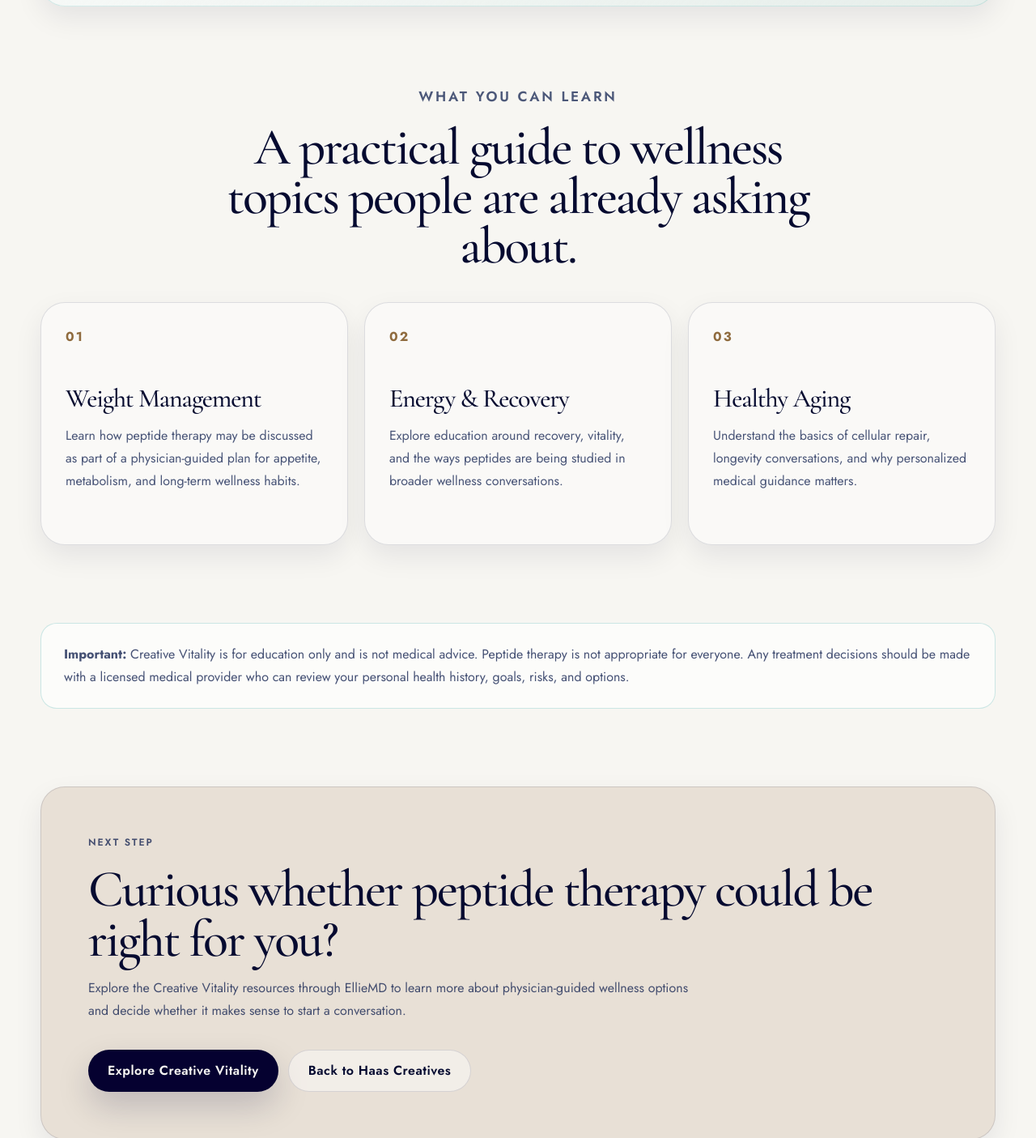
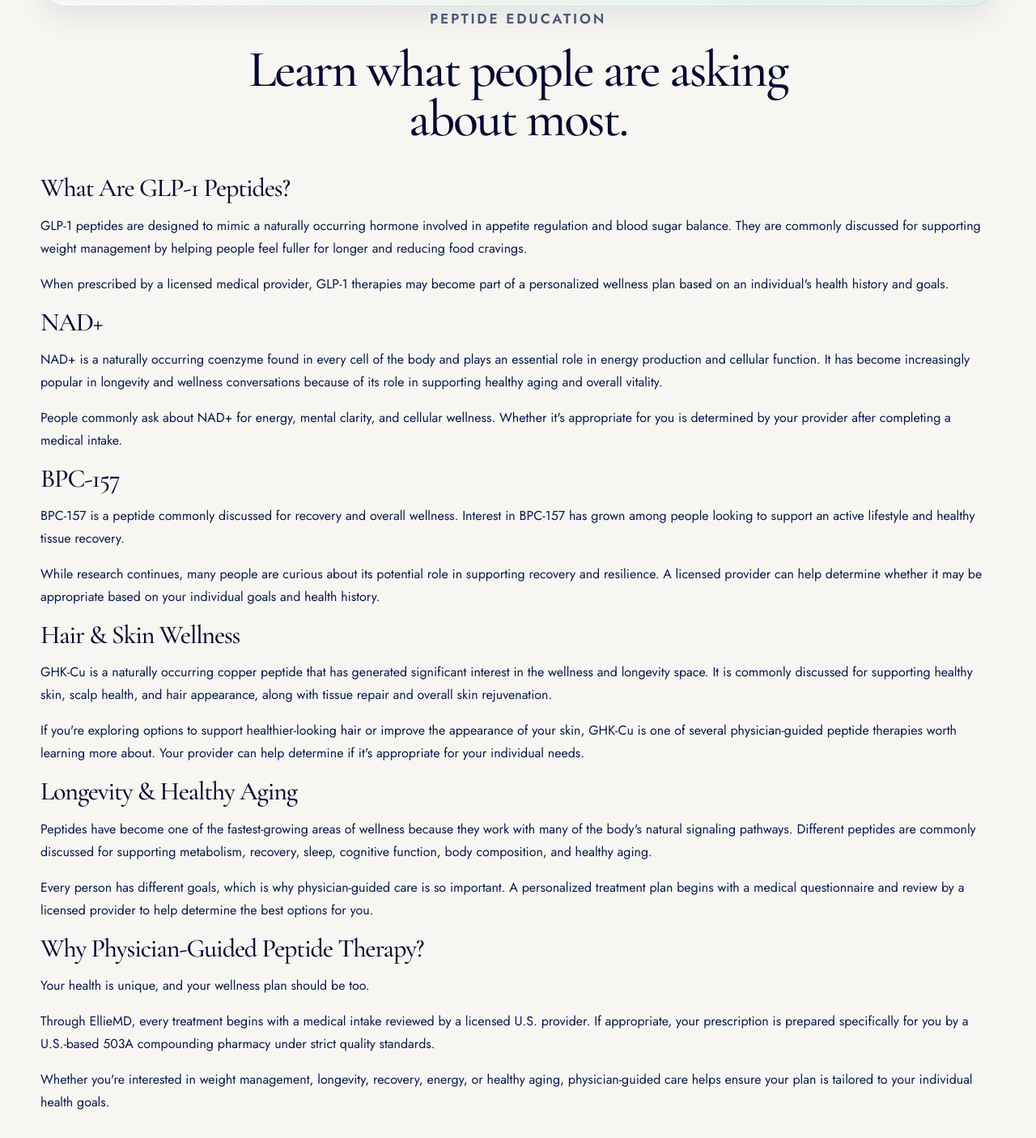
Before and after one commit to janie007/creative-vitality, a plain HTML site: page creative-vitality.html in a window 1280 px wide. Shown: the part 1524-2929 px from the top of the page at 81% size. Drawn offline with nearby package versions, Linux system fonts and the light colour scheme.

Commit message:
Add peptide education content

```diff
--- a/creative-vitality.html
+++ b/creative-vitality.html
@@ -56,15 +56,43 @@
         </div>
       </section>
 
-      <section class="cv-topics" aria-labelledby="topics-title">
+      <section class="cv-library" aria-labelledby="library-title">
         <div class="section-heading centered reveal">
-          <p class="eyebrow">What you can learn</p>
-          <h2 id="topics-title">A practical guide to wellness topics people are already asking about.</h2>
+          <p class="eyebrow">Peptide education</p>
+          <h2 id="library-title">Learn what people are asking about most.</h2>
         </div>
-        <div class="resource-grid">
-          <article class="resource-card reveal"><span>01</span><h3>Weight Management</h3><p>Learn how peptide therapy may be discussed as part of a physician-guided plan for appetite, metabolism, and long-term wellness habits.</p></article>
-          <article class="resource-card reveal delay-1"><span>02</span><h3>Energy & Recovery</h3><p>Explore education around recovery, vitality, and the ways peptides are being studied in broader wellness conversations.</p></article>
-          <article class="resource-card reveal delay-2"><span>03</span><h3>Healthy Aging</h3><p>Understand the basics of cellular repair, longevity conversations, and why personalized medical guidance matters.</p></article>
+        <div class="cv-article-grid">
+          <article class="cv-article reveal">
+            <h3>What Are GLP-1 Peptides?</h3>
+            <p>GLP-1 peptides are designed to mimic a naturally occurring hormone involved in appetite regulation and blood sugar balance. They are commonly discussed for supporting weight management by helping people feel fuller for longer and reducing food cravings.</p>
+            <p>When prescribed by a licensed medical provider, GLP-1 therapies may become part of a personalized wellness plan based on an individual's health history and goals.</p>
+          </article>
+          <article class="cv-article reveal delay-1">
+            <h3>NAD+</h3>
+            <p>NAD+ is a naturally occurring coenzyme found in every cell of the body and plays an essential role in energy production and cellular function. It has become increasingly popular in longevity and wellness conversations because of its role in supporting healthy aging and overall vitality.</p>
+            <p>People commonly ask about NAD+ for energy, mental clarity, and cellular wellness. Whether it's appropriate for you is determined by your provider after completing a medical intake.</p>
+          </article>
+          <article class="cv-article reveal">
+            <h3>BPC-157</h3>
+            <p>BPC-157 is a peptide commonly discussed for recovery and overall wellness. Interest in BPC-157 has grown among people looking to support an active lifestyle and healthy tissue recovery.</p>
+            <p>While research continues, many people are curious about its potential role in supporting recovery and resilience. A licensed provider can help determine whether it may be appropriate based on your individual goals and health history.</p>
+          </article>
+          <article class="cv-article reveal delay-1">
+            <h3>Hair &amp; Skin Wellness</h3>
+            <p>GHK-Cu is a naturally occurring copper peptide that has generated significant interest in the wellness and longevity space. It is commonly discussed for supporting healthy skin, scalp health, and hair appearance, along with tissue repair and overall skin rejuvenation.</p>
+            <p>If you're exploring options to support healthier-looking hair or improve the appearance of your skin, GHK-Cu is one of several physician-guided peptide therapies worth learning more about. Your provider can help determine if it's appropriate for your individual needs.</p>
+          </article>
+          <article class="cv-article reveal">
+            <h3>Longevity &amp; Healthy Aging</h3>
+            <p>Peptides have become one of the fastest-growing areas of wellness because they work with many of the body's natural signaling pathways. Different peptides are commonly discussed for supporting metabolism, recovery, sleep, cognitive function, body composition, and healthy aging.</p>
+            <p>Every person has different goals, which is why physician-guided care is so important. A personalized treatment plan begins with a medical questionnaire and review by a licensed provider to help determine the best options for you.</p>
+          </article>
+          <article class="cv-article featured reveal delay-1">
+            <h3>Why Physician-Guided Peptide Therapy?</h3>
+            <p>Your health is unique, and your wellness plan should be too.</p>
+            <p>Through EllieMD, every treatment begins with a medical intake reviewed by a licensed U.S. provider. If appropriate, your prescription is prepared specifically for you by a U.S.-based 503A compounding pharmacy under strict quality standards.</p>
+            <p>Whether you're interested in weight management, longevity, recovery, energy, or healthy aging, physician-guided care helps ensure your plan is tailored to your individual health goals.</p>
+          </article>
         </div>
       </section>
 
```
